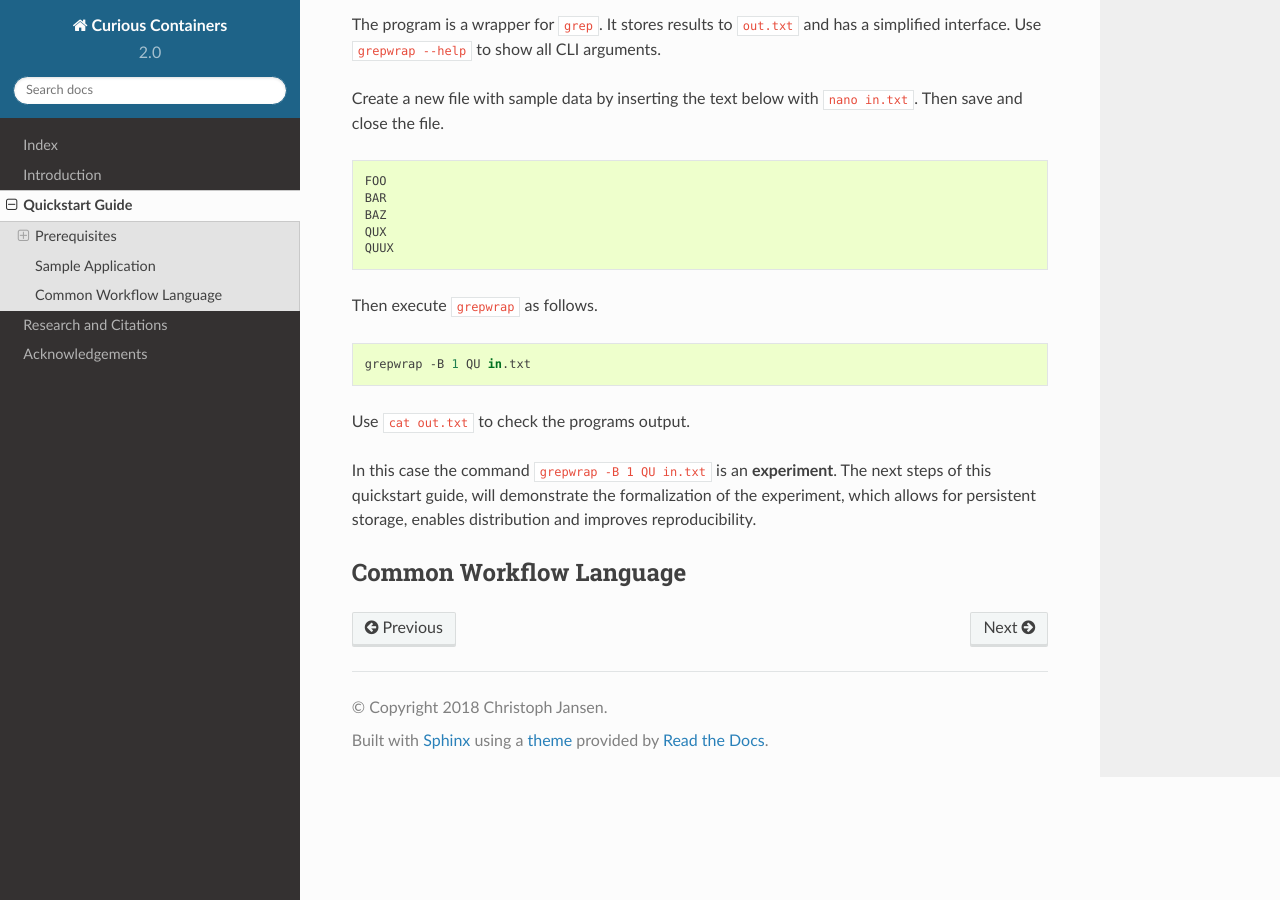
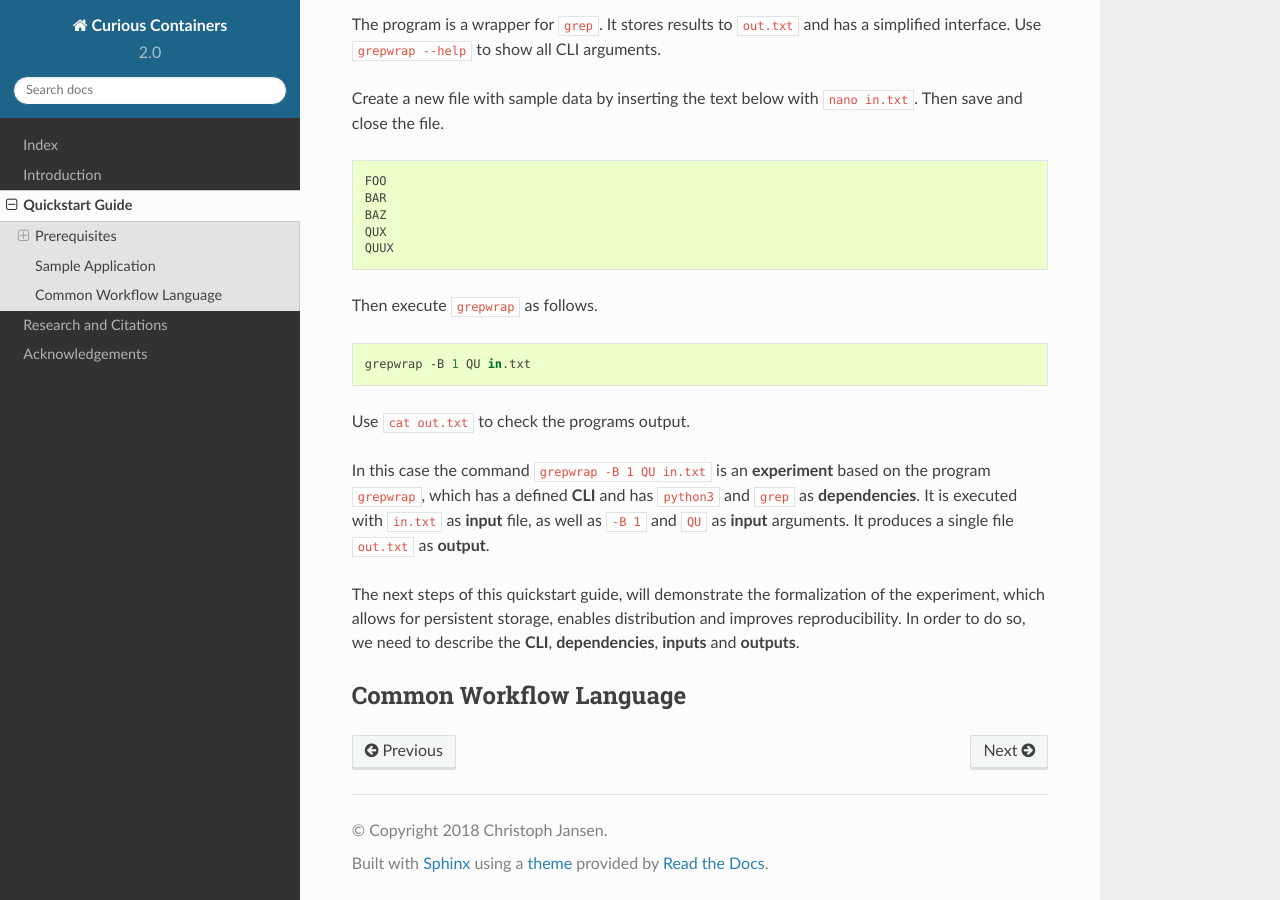
Before and after one commit to curious-containers/cc-agency, a Sphinx documentation site: the page built from docs/guide.rst, in a window 1280 px wide and 900 px high, scrolled down 1664 px. Built offline with Sphinx 7.4.7 and the Read the Docs theme 2.0.0, drawn with Linux system fonts in a browser that asks for light colours; pages that are not in the unit, such as notebooks, are missing from menus.

Commit message:
continued quickstart guide

```diff
--- a/docs/guide.rst
+++ b/docs/guide.rst
@@ -109,10 +109,14 @@ Then execute :code:`grepwrap` as follows.
 
 Use :code:`cat out.txt` to check the programs output.
 
-In this case the command :code:`grepwrap -B 1 QU in.txt` is an **experiment**. The next steps of this quickstart guide,
-will demonstrate the formalization of the experiment, which allows for persistent storage, enables distribution and
-improves reproducibility.
+In this case the command :code:`grepwrap -B 1 QU in.txt` is an **experiment** based on the program :code:`grepwrap`,
+which has a defined **CLI** and has :code:`python3` and :code:`grep` as **dependencies**. It is executed with
+:code:`in.txt` as **input** file, as well as :code:`-B 1` and :code:`QU` as **input** arguments. It produces a single
+file :code:`out.txt` as **output**.
 
+The next steps of this quickstart guide, will demonstrate the formalization of the experiment, which allows for
+persistent storage, enables distribution and improves reproducibility. In order to do so, we need to describe the
+**CLI**, **dependencies**, **inputs** and **outputs**.
 
 Common Workflow Language
 ------------------------
```
